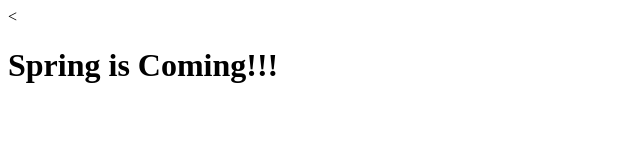
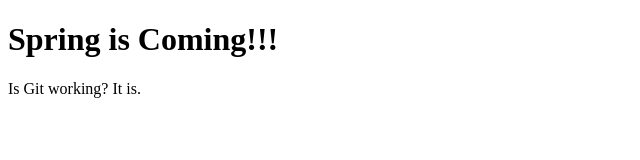
Before and after one commit to Varbos/SpringPractice, a plain HTML site: page index.html in a window 1280 px wide. Shown: the whole page, without its empty margins (0-640 px from the left). Drawn offline with Linux system fonts and the light colour scheme.

Commit message:
added a paragraph and a style sheet

```diff
--- a/index.html
+++ b/index.html
@@ -7,6 +7,7 @@
   <title>Git-Practice</title>
 </head>
 <body>
-  <<h1>Spring is Coming!!!</h1>
+  <h1>Spring is Coming!!!</h1>
+  <p>Is Git working? It is.</p>
 </body>
 </html>
```
